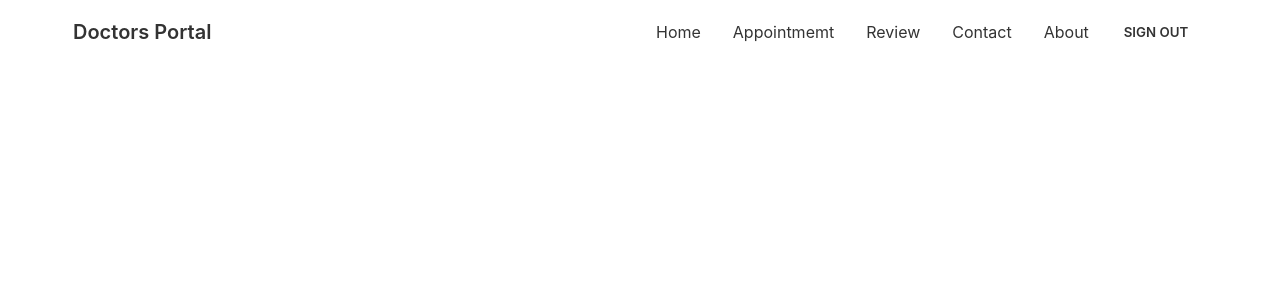
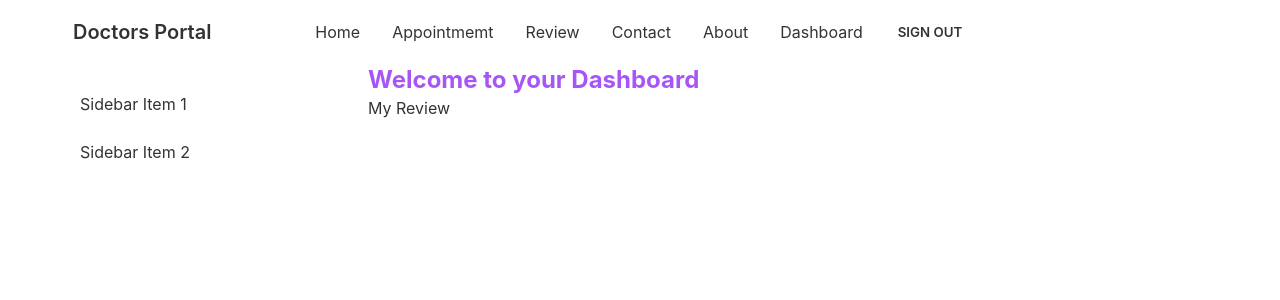
Before and after one commit to Al-Amin931761/doctors-portal-client, a React (Create React App) app: page /dashboard/review in a window 1280 px wide. Shown: the top 300 px of the page. Built offline with nearby package versions, Linux system fonts and the light colour scheme; no server answers; sample sign-in values are in the browser's storage.

Commit message:
User specific Appointments using Data Table"

```diff
--- a/src/App.js
+++ b/src/App.js
@@ -9,6 +9,9 @@
 import Navbar from './Pages/Shared/Navbar';
 import { ToastContainer } from 'react-toastify';
 import 'react-toastify/dist/ReactToastify.css';
+import Dashboard from './Pages/Dashboard/Dashboard';
+import MyAppointments from './Pages/Dashboard/MyAppointments';
+import MyReview from './Pages/Dashboard/MyReview';
 
 function App() {
   return (
@@ -18,8 +21,12 @@
         <Route path='/' element={<Home></Home>}></Route>
         <Route path='about' element={<About></About>}></Route>
         <Route path='login' element={<Login></Login>}></Route>
-        <Route path='/signup' element={<SignUp></SignUp>}></Route>
+        <Route path='signup' element={<SignUp></SignUp>}></Route>
         <Route path='appointment' element={<RequireAuth><Appointment></Appointment></RequireAuth>}></Route>
+        <Route path='dashboard' element={<RequireAuth><Dashboard></Dashboard></RequireAuth>}>
+          <Route index element={<MyAppointments></MyAppointments>}></Route>
+          <Route path='review' element={<MyReview></MyReview>}></Route>
+        </Route>
       </Routes>
       <ToastContainer />
     </div>
--- a/src/Pages/Appointment/AvailableAppointments.js
+++ b/src/Pages/Appointment/AvailableAppointments.js
@@ -1,4 +1,4 @@
-import React, { useEffect, useState } from 'react';
+import React, { useState } from 'react';
 import { format } from 'date-fns';
 import Service from './Service';
 import BookingModal from './BookingModal';
--- a/src/Pages/Appointment/BookingModal.js
+++ b/src/Pages/Appointment/BookingModal.js
@@ -11,6 +11,7 @@
     const handleBoooking = event => {
         event.preventDefault();
         const slot = event.target.slot.value;
+
         const booking = {
             treatmentId: _id,
             treatment: name,
@@ -37,9 +38,10 @@
                     toast.error(`Already have an appointment on ${data.booking?.date} at ${data.booking?.slot}`);
                 }
                 // to close the modal
+                setTreatment(null);
                 refetch();
-                setTreatment(null);
-            })
+
+            });
     }
 
     return (
--- /dev/null
+++ b/src/Pages/Dashboard/Dashboard.js
@@ -0,0 +1,26 @@
+import React from 'react';
+import { Link, Outlet } from 'react-router-dom';
+
+const Dashboard = () => {
+    return (
+        <div class="drawer drawer-mobile">
+            <input id="dashboard-sidebar" type="checkbox" class="drawer-toggle" />
+            <div class="drawer-content">
+                <h2 className='text-2xl  font-bold text-purple-500'>Welcome to your Dashboard</h2>
+                <Outlet></Outlet>
+
+            </div>
+            <div class="drawer-side">
+                <label for="dashboard-sidebar" class="drawer-overlay"></label>
+                <ul class="menu p-4 overflow-y-auto w-80 bg-base-100 text-base-content">
+                    {/* <!-- Sidebar content here --> */}
+                    <li><Link to='/dashboard'>Sidebar Item 1</Link></li>
+                    <li><Link to='/dashboard/review'>Sidebar Item 2</Link></li>
+                </ul>
+
+            </div>
+        </div>
+    );
+};
+
+export default Dashboard;
--- /dev/null
+++ b/src/Pages/Dashboard/MyAppointments.js
@@ -0,0 +1,50 @@
+import React, { useEffect, useState } from 'react';
+import { useAuthState } from 'react-firebase-hooks/auth';
+import auth from '../../firebase.init';
+
+const MyAppointments = () => {
+    const [user, loading, error] = useAuthState(auth);
+    const [appointments, setAppointments] = useState([]);
+    useEffect(() => {
+        if (user) {
+            fetch(`http://localhost:5000/booking?patient=${user.email}`)
+                .then(res => res.json())
+                .then(data => setAppointments(data));
+        }
+    }, [user])
+
+    return (
+        <div>
+            <h2>My Appointments {appointments.length}</h2>
+            <div class="overflow-x-auto">
+                <table class="table w-full">
+
+                    <thead>
+                        <tr>
+                            <th></th>
+                            <th>Name</th>
+                            <th>Date</th>
+                            <th>Time</th>
+                            <th>Treatment</th>
+                        </tr>
+                    </thead>
+
+                    <tbody>
+                        {
+                            appointments.map(a => <tr>
+                                <th>1</th>
+                                <td>{a.patientName}</td>
+                                <td>{a.date}</td>
+                                <td>{a.slot}</td>
+                                <td>{a.treatment}</td>
+                            </tr>)
+                        }
+
+                    </tbody>
+                </table>
+            </div>
+        </div>
+    );
+};
+
+export default MyAppointments;
--- /dev/null
+++ b/src/Pages/Dashboard/MyReview.js
@@ -0,0 +1,11 @@
+import React from 'react';
+
+const MyReview = () => {
+    return (
+        <div>
+            <h2>My Review</h2>
+        </div>
+    );
+};
+
+export default MyReview;
--- a/src/Pages/Shared/Navbar.js
+++ b/src/Pages/Shared/Navbar.js
@@ -17,6 +17,9 @@
         <li><Link to='/review'>Review</Link></li>
         <li><Link to='/contact'>Contact</Link></li>
         <li><Link to='/about'>About</Link></li>
+        {
+            user && <li><Link to='/dashboard'>Dashboard</Link></li>
+        }
         <li>{user ? <button onClick={logout} className="btn btn-ghost">Sign Out</button>
             : <Link to='/login'>Login</Link>}</li>
     </>
@@ -39,6 +42,12 @@
                     {menuItems}
                 </ul>
             </div>
+            <div className="navbar-end">
+                <label for="dashboard-sidebar" tabIndex="1" className="btn btn-ghost lg:hidden">
+                    <svg xmlns="http://www.w3.org/2000/svg" className="h-5 w-5" fill="none" viewBox="0 0 24 24" stroke="currentColor"><path strokeLinecap="round" strokeLinejoin="round" strokeWidth="2" d="M4 6h16M4 12h8m-8 6h16" /></svg>
+                </label>
+            </div>
+
         </div>
     );
 };
```
